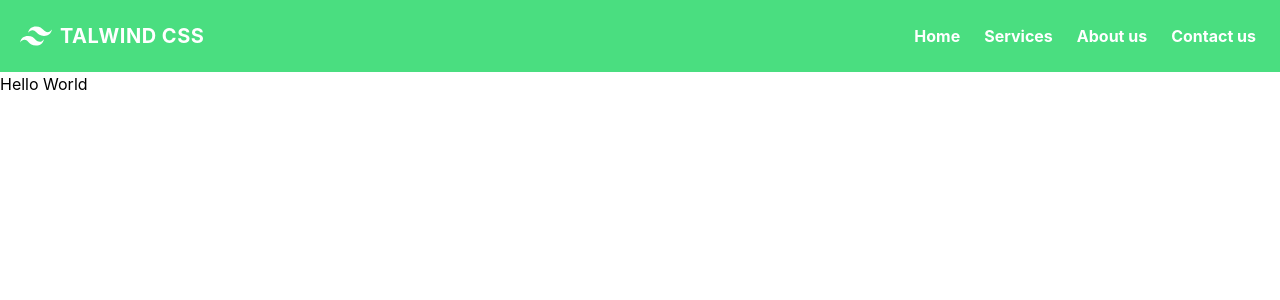
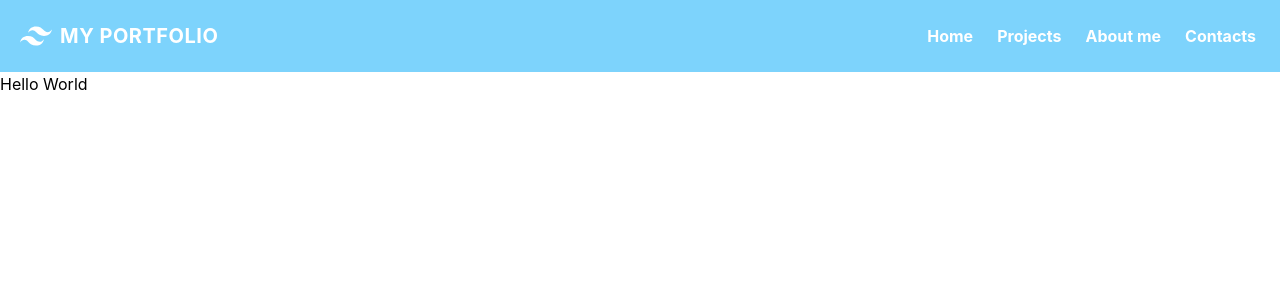
Before and after one commit to palo-landrae/portfolio, a Next.js app: page / in a window 1280 px wide. Shown: the top 300 px of the page. Built offline with nearby package versions, Linux system fonts and the light colour scheme.

Commit message:
added projects page

```diff
--- a/package.json
+++ b/package.json
@@ -9,6 +9,8 @@
     "lint": "next lint"
   },
   "dependencies": {
+    "cors": "^2.8.5",
+    "express": "^4.17.3",
     "next": "12.1.0",
     "react": "17.0.2",
     "react-dom": "17.0.2"
--- a/pages/components/navbar.jsx
+++ b/pages/components/navbar.jsx
@@ -10,17 +10,17 @@ export const Navbar = () => {
 
   return (
     <>
-      <nav className="flex items-center flex-wrap bg-green-400 p-3 ">
+      <nav className="flex items-center flex-wrap bg-sky-300 p-3 ">
         <Link href="/">
           <a className="inline-flex items-center p-2 mr-4 ">
             <svg viewBox="0 0 24 24" xmlns="http://www.w3.org/2000/svg" className="fill-current text-white h-8 w-8 mr-2">
               <path d="M12.001 4.8c-3.2 0-5.2 1.6-6 4.8 1.2-1.6 2.6-2.2 4.2-1.8.913.228 1.565.89 2.288 1.624C13.666 10.618 15.027 12 18.001 12c3.2 0 5.2-1.6 6-4.8-1.2 1.6-2.6 2.2-4.2 1.8-.913-.228-1.565-.89-2.288-1.624C16.337 6.182 14.976 4.8 12.001 4.8zm-6 7.2c-3.2 0-5.2 1.6-6 4.8 1.2-1.6 2.6-2.2 4.2-1.8.913.228 1.565.89 2.288 1.624 1.177 1.194 2.538 2.576 5.512 2.576 3.2 0 5.2-1.6 6-4.8-1.2 1.6-2.6 2.2-4.2 1.8-.913-.228-1.565-.89-2.288-1.624C10.337 13.382 8.976 12 6.001 12z" />
             </svg>
-            <span className="text-xl text-white font-bold uppercase tracking-wide">Talwind CSS</span>
+            <span className="text-xl text-white font-bold uppercase tracking-wide">My Portfolio</span>
           </a>
         </Link>
         <button
-          className=" inline-flex p-3 hover:bg-green-600 rounded lg:hidden text-white ml-auto hover:text-white outline-none"
+          className=" inline-flex p-3 hover:bg-blue-600 rounded lg:hidden text-white ml-auto hover:text-white outline-none"
           onClick={handleClick}
         >
           <svg className="w-6 h-6" fill="none" stroke="currentColor" viewBox="0 0 24 24" xmlns="http://www.w3.org/2000/svg">
@@ -31,23 +31,23 @@ export const Navbar = () => {
         <div className={`${active ? "" : "hidden"}   w-full lg:inline-flex lg:flex-grow lg:w-auto`}>
           <div className="lg:inline-flex lg:flex-row lg:ml-auto lg:w-auto w-full lg:items-center items-start  flex flex-col lg:h-auto">
             <Link href="/">
-              <a className="lg:inline-flex lg:w-auto w-full px-3 py-2 rounded text-white font-bold items-center justify-center hover:bg-green-600 hover:text-white ">
+              <a className="lg:inline-flex lg:w-auto w-full px-3 py-2 rounded text-white font-bold items-center justify-center hover:bg-blue-600 hover:text-white ">
                 Home
               </a>
             </Link>
-            <Link href="/">
-              <a className="lg:inline-flex lg:w-auto w-full px-3 py-2 rounded text-white font-bold items-center justify-center hover:bg-green-600 hover:text-white">
-                Services
+            <Link href="/projects/my-projects">
+              <a className="lg:inline-flex lg:w-auto w-full px-3 py-2 rounded text-white font-bold items-center justify-center hover:bg-blue-600 hover:text-white">
+                Projects
               </a>
             </Link>
             <Link href="/">
-              <a className="lg:inline-flex lg:w-auto w-full px-3 py-2 rounded text-white font-bold items-center justify-center hover:bg-green-600 hover:text-white">
-                About us
+              <a className="lg:inline-flex lg:w-auto w-full px-3 py-2 rounded text-white font-bold items-center justify-center hover:bg-blue-600 hover:text-white">
+                About me
               </a>
             </Link>
             <Link href="/">
-              <a className="lg:inline-flex lg:w-auto w-full px-3 py-2 rounded text-white font-bold items-center justify-center hover:bg-green-600 hover:text-white">
-                Contact us
+              <a className="lg:inline-flex lg:w-auto w-full px-3 py-2 rounded text-white font-bold items-center justify-center hover:bg-blue-600 hover:text-white">
+                Contacts
               </a>
             </Link>
           </div>
--- /dev/null
+++ b/pages/projects/my-projects.jsx
@@ -0,0 +1,43 @@
+import { Navbar } from "../components/navbar";
+import Head from "next/head";
+
+export default function Projects({ projects }) {
+  return (
+    <div>
+      <Head>
+        <title>Create Next App</title>
+        <link rel="icon" href="/favicon.ico" />
+      </Head>
+      <Navbar />
+
+        <p>{projects}</p>
+
+      <div className="flex min-h-screen justify-center items-center">
+        <div className="max-w-xs rounded overflow-hidden shadow-lg my-2">
+          <img className="w-full" src="https://tailwindcss.com/img/card-top.jpg" alt="Sunset in the mountains" />
+          <div className="px-6 py-4">
+            <div className="font-bold text-xl mb-2">Next + Tailwind ❤️</div>
+            <p className="text-grey-darker text-base">
+              Next and Tailwind CSS are a match made in heaven, check out this article on how you can combine these two for your next app.
+            </p>
+          </div>
+        </div>
+      </div>
+    </div>
+  );
+}
+
+export async function getStaticProps() {
+  // Call an external API endpoint to get posts.
+  // You can use any data fetching library
+  const res = await fetch('http://localhost:4000/projects')
+  const projects = await res.text()
+
+  // By returning { props: { posts } }, the Blog component
+  // will receive `posts` as a prop at build time
+  return {
+    props: {
+      projects,
+    },
+  }
+}
```
Also changed, not shown: server.js (added, +19 -0 lines), 1 other file (tests, documents, lock files or other folders).
